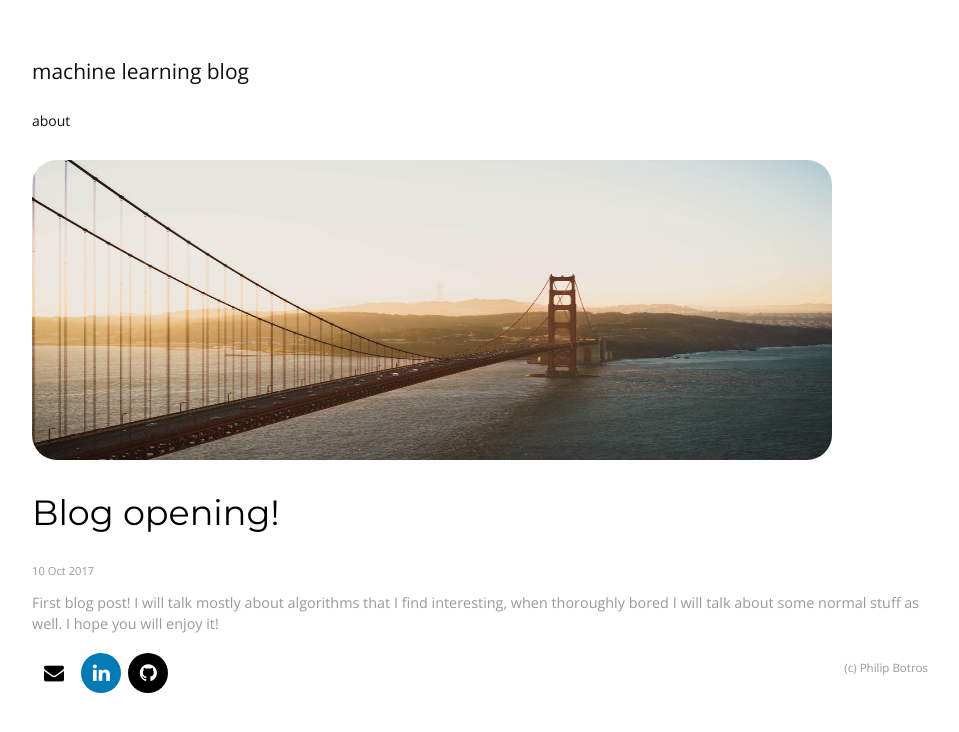
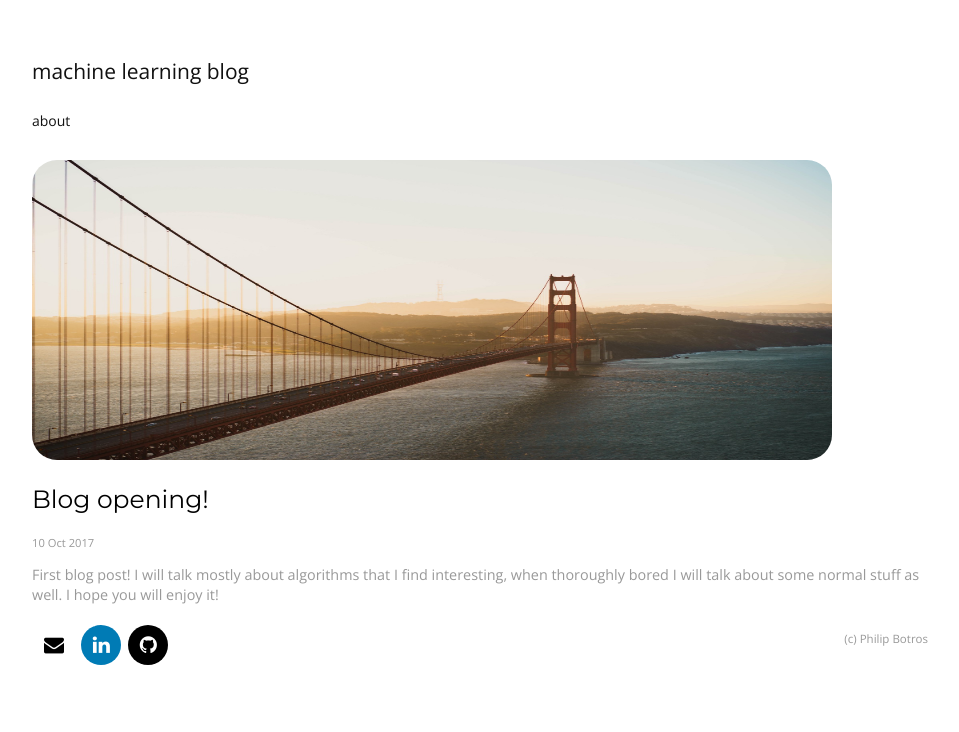
Before and after one commit to PhilipBotros/philipbotros.github.io, a Jekyll site: the page built from _posts/post_1/2017-10-10-opening.md, in a window 1280 px wide. Shown: the top 732 px of the page, without its empty margins (160-1119 px from the left). Built offline with Jekyll 4.4.1, drawn with Linux system fonts in a browser that asks for light colours.

Commit message:
Done for the day

```diff
--- a/_layouts/default.html
+++ b/_layouts/default.html
@@ -9,6 +9,7 @@
 			<link href='https://fonts.googleapis.com/css?family=Montserrat' rel='stylesheet' type='text/css'>
 			<link href='https://fonts.googleapis.com/css?family=Open+Sans' rel='stylesheet' type='text/css'>
 			<link href='https://fonts.googleapis.com/css?family=Roboto+Slab' rel='stylesheet' type='text/css'>
+			<link href='https://fonts.googleapis.com/css?family=Karla' rel='stylesheet' type='text/css'>
 
 
 			<style>
--- a/css/main.css
+++ b/css/main.css
@@ -62,7 +62,8 @@
 h1 {
 /*    font-size: 2em;
     font-family: "Bodoni MT", Didot, "Didot LT STD", "Book Antiqua", Garamond, "Times New Roman", serif;*/
-    font: 400 35px/1.5 'Montserrat', Georgia, serif;
+    font: 400 25px/1.5 'Montserrat', Georgia, serif;
+    /*font-weight: bold;*/
     /*padding-top: 50px;*/
 }
 p {
```
